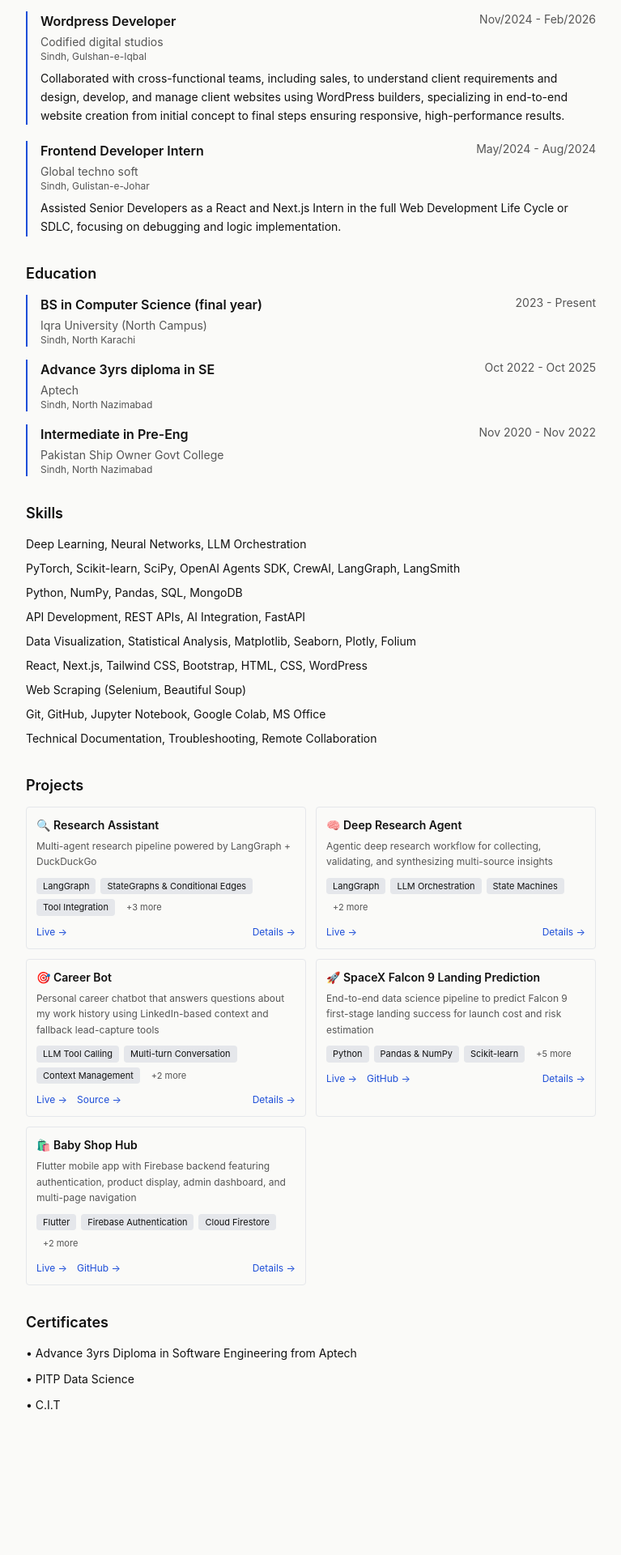
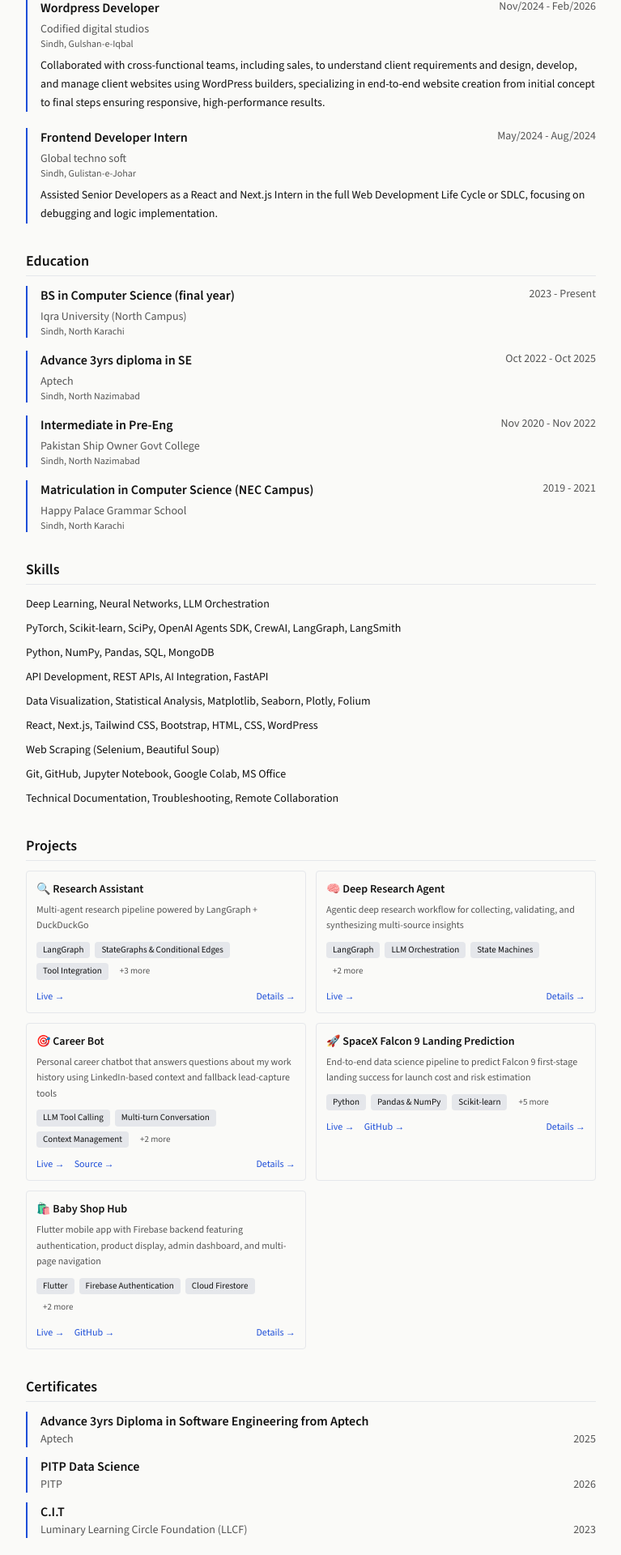
Before and after one commit to BurhanDon/burhansiraj.me, a Next.js app: page / in a window 1280 px wide. Shown: the part 527-2447 px from the top of the page at 81% size, without its empty margins (256-1023 px from the left). Before the commit the page ends 2354 px from the top, so only its background shows below. Built offline with nearby package versions, Linux system fonts and the light colour scheme.

Commit message:
Style update: heading underlines, restore school education row, revert certificate details, and apply professional font

```diff
--- a/app/layout.tsx
+++ b/app/layout.tsx
@@ -1,5 +1,11 @@
 import type { Metadata } from "next";
+import { Source_Sans_3 } from "next/font/google";
 import "./globals.css";
+
+const sourceSans = Source_Sans_3({
+  subsets: ["latin"],
+  weight: ["400", "600", "700"],
+});
 
 export const metadata: Metadata = {
   title: "Burhan Siraj | Applied AI/ML & Data Engineer with MLOps",
@@ -32,7 +38,7 @@ export default function RootLayout({
 }) {
   return (
     <html lang="en">
-      <body className="bg-bg text-primary">
+      <body className={`${sourceSans.className} bg-bg text-primary`}>
         {children}
       </body>
     </html>
--- a/components/sections/Certificates.tsx
+++ b/components/sections/Certificates.tsx
@@ -3,14 +3,18 @@ import { certificates } from "@/data/certificates";
 export default function Certificates() {
   return (
     <section className="mb-8">
-      <h2 className="text-base md:text-lg font-semibold text-primary mb-3">
+      <h2 className="text-base md:text-lg font-semibold text-primary mb-3 pb-1 border-b border-border">
         Certificates
       </h2>
-      <div className="space-y-2">
+      <div className="space-y-3">
         {certificates.map((cert) => (
-          <p key={cert.id} className="text-sm text-primary leading-6">
-            • {cert.name}
-          </p>
+          <div key={cert.id} className="border-l-2 border-accent pl-4">
+            <p className="font-semibold text-primary">{cert.name}</p>
+            <div className="flex flex-col md:flex-row md:justify-between md:items-start gap-2">
+              <p className="text-sm text-secondary">{cert.issuer}</p>
+              <span className="text-sm text-secondary">{cert.year}</span>
+            </div>
+          </div>
         ))}
       </div>
     </section>
--- a/components/sections/Education.tsx
+++ b/components/sections/Education.tsx
@@ -3,7 +3,7 @@ import { educations } from "@/data/education";
 export default function Education() {
   return (
     <section className="mb-8">
-      <h2 className="text-base md:text-lg font-semibold text-primary mb-3">
+      <h2 className="text-base md:text-lg font-semibold text-primary mb-3 pb-1 border-b border-border">
         Education
       </h2>
       <div className="space-y-4">
--- a/components/sections/Experience.tsx
+++ b/components/sections/Experience.tsx
@@ -3,7 +3,7 @@ import { experiences } from "@/data/experience";
 export default function Experience() {
   return (
     <section className="mb-8">
-      <h2 className="text-base md:text-lg font-semibold text-primary mb-3">
+      <h2 className="text-base md:text-lg font-semibold text-primary mb-3 pb-1 border-b border-border">
         Experience
       </h2>
       <div className="space-y-5">
--- a/components/sections/Objective.tsx
+++ b/components/sections/Objective.tsx
@@ -1,7 +1,7 @@
 export default function Objective() {
   return (
     <section className="mb-8">
-      <h2 className="text-base md:text-lg font-semibold text-primary mb-3">
+      <h2 className="text-base md:text-lg font-semibold text-primary mb-3 pb-1 border-b border-border">
         Objective
       </h2>
       <p className="text-primary leading-relaxed">
--- a/components/sections/Projects.tsx
+++ b/components/sections/Projects.tsx
@@ -4,7 +4,7 @@ import ProjectCard from "@/components/ui/ProjectCard";
 export default function Projects() {
   return (
     <section className="mb-8">
-      <h2 className="text-base md:text-lg font-semibold text-primary mb-3">
+      <h2 className="text-base md:text-lg font-semibold text-primary mb-3 pb-1 border-b border-border">
         Projects
       </h2>
       <div className="grid grid-cols-1 md:grid-cols-2 gap-3">
--- a/components/sections/Skills.tsx
+++ b/components/sections/Skills.tsx
@@ -3,7 +3,7 @@ import { skills } from "@/data/skills";
 export default function Skills() {
   return (
     <section className="mb-8">
-      <h2 className="text-base md:text-lg font-semibold text-primary mb-3">
+      <h2 className="text-base md:text-lg font-semibold text-primary mb-3 pb-1 border-b border-border">
         Skills
       </h2>
       <div className="space-y-1.5">
--- a/data/education.ts
+++ b/data/education.ts
@@ -22,4 +22,11 @@ export const educations: Education[] = [
     year: "Nov 2020 - Nov 2022",
     location: "Sindh, North Nazimabad",
   },
+  {
+    id: "4",
+    institution: "Happy Palace Grammar School",
+    degree: "Matriculation in Computer Science (NEC Campus)",
+    year: "2019 - 2021",
+    location: "Sindh, North Karachi",
+  },
 ];
```
